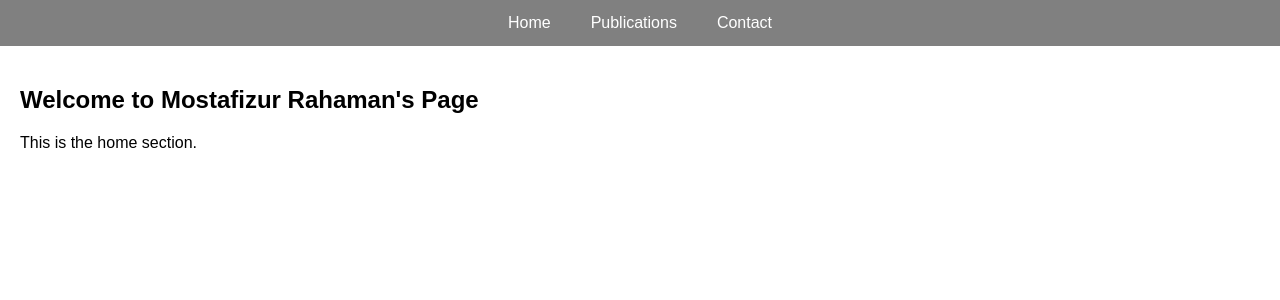
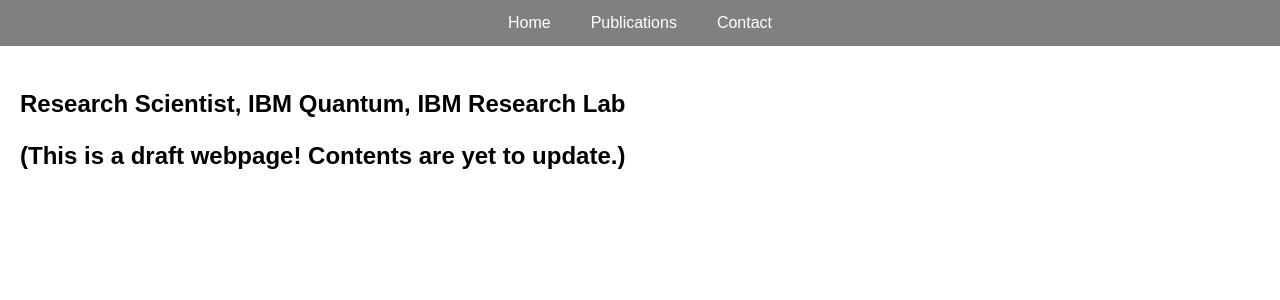
Before and after one commit to rahaman-quantum/rahaman.github.io, a Jekyll site: the page built from README.md, in a window 1280 px wide. Shown: the top 300 px of the page. Built offline with Jekyll 4.4.1, drawn with Linux system fonts in a browser that asks for light colours; our own code applies the rules of GitHub Pages for plain Markdown files; part of the change alters nothing that is shown.

Commit message:
Update default.html

```diff
--- a/_layouts/default.html
+++ b/_layouts/default.html
@@ -62,8 +62,9 @@
   <div class="content">
     <!-- Home Tab -->
     <div id="home" class="tab active">
-      <h2>Welcome to Mostafizur Rahaman's Page</h2>
-      <p>This is the home section.</p>
+      <h2 Mostafizur Rahaman </h2>
+      <p> Research Scientist, IBM Quantum, IBM Research Lab</p>
+      <p> (This is a draft webpage! Contents are yet to update.) </p>
     </div>
 
     <!-- Publications Tab -->
@@ -81,6 +82,13 @@
         </thead>
         <tbody>
           <tr>
+            <td>Techrxiv.</td>
+            <td>The Pursuit of Quantum Advantage with IBM Quantum Computers: A Perspective and Potential Research Problems</td>
+            <td>Nature Scientific Report</td>
+            <td>April 2024</td>
+            <td><a href="https://www.techrxiv.org/doi/full/10.36227/techrxiv.173014358.86926254" target="_blank">DOI</a></td>
+          </tr>
+          <tr>
             <td>Journal</td>
             <td>A Complexity Efficient Penta-Diagonal Quantum Smoothing Filter for ECG Signal Denoising</td>
             <td>Nature Scientific Report</td>
@@ -89,46 +97,87 @@
           </tr>
           <tr>
             <td>Journal</td>
-            <td>A Complexity-Efficient Quantum Architecture and Simulation for Eigen Spectrum Estimation</td>
+            <td>Efficient simulation of potential energy operators on quantum hardware: a study on sodium iodide (NaI)</td>
+            <td>Nature Scientific Report</td>
+            <td>May 2024</td>
+            <td><a href="https://www.nature.com/articles/s41598-024-60605-6" target="_blank">DOI</a></td>
+          </tr>
+           <tr>
+            <td>Journal</td>
+            <td>A Complexity-Efficient Quantum Architecture and Simulation for Eigen Spectrum Estimation of Vandermonde System in a Large Antenna Array</td>
             <td>IEEE Transactions on Circuits and Systems-I</td>
             <td>Feb. 2023</td>
-            <td><a href="https://doi.org/10.1109/TCSI.2023.3247886" target="_blank">DOI</a></td>
+            <td><a href="https://ieeexplore.ieee.org/document/10056422" target="_blank">DOI</a></td>
+          </tr>
+
+          <tr>
+            <td>Journal</td>
+            <td>A Proposed Quantum Framework for Low-Complexity Quantum Simulation and Spectrum Estimation of Hankel-Patterned Systems</td>
+            <td>IEEE Transactions on Quantum Engineering</td>
+            <td>Feb. 2023</td>
+            <td><a href="https://ieeexplore.ieee.org/document/10304328" target="_blank">DOI</a></td>
+          </tr>
+
+          <tr>
+            <td>Journal</td>
+            <td>Eigen-Spectrum Estimation and Source Detection in a Massive Sensor Array based on Quantum Assisted Hamiltonian Simulation Framework</td>
+            <td>IEEE Transactions on Communications</td>
+            <td>Feb. 2023</td>
+            <td><a href="https://ieeexplore.ieee.org/document/9756500/" target="_blank">DOI</a></td>
           </tr>
           <tr>
             <td>Journal</td>
-            <td>A Proposed Quantum Framework for Low-Complexity Quantum Simulation</td>
+            <td>A Low Complexity Quantum Simulation Framework for Toeplitz-Structured Matrix and its Application in Signal Processing</td>
             <td>IEEE Transactions on Quantum Engineering</td>
-            <td>Oct. 2023</td>
-            <td><a href="https://doi.org/10.1109/TQE.2023.3329213" target="_blank">DOI</a></td>
+            <td>Feb. 2023</td>
+            <td><a href="https://ieeexplore.ieee.org/document/10113746" target="_blank">DOI</a></td>
           </tr>
+
           <tr>
             <td>Journal</td>
-            <td>A Low Complexity Quantum Simulation Framework for Toeplitz-Structured Matrix</td>
-            <td>IEEE Transactions on Quantum Engineering</td>
-            <td>Apr. 2023</td>
-            <td><a href="https://doi.org/10.1109/TQE.2023.3271995" target="_blank">DOI</a></td>
+            <td>MIMO QRadRCom: A New Topology for Quantum Assisted Radar and Relay based MIMO System</td>
+            <td>IEEE Communications Letters </td>
+            <td>Feb. 2023</td>
+            <td><a href="https://ieeexplore.ieee.org/abstract/document/10703122" target="_blank">DOI</a></td>
           </tr>
-          <tr>
+
+
+            <tr>
             <td>Journal</td>
-            <td>Eigen-Spectrum Estimation and Source Detection in a Massive Sensor Array</td>
-            <td>IEEE Transactions on Communications</td>
-            <td>Apr. 2022</td>
-            <td><a href="https://doi.org/10.1109/TCOMM.2022.3167057" target="_blank">DOI</a></td>
+            <td>ML criterion based signal detection of a MIMO-OFDM system using quantum and semi-quantum assisted modified DHA/BBHT search algorithm (Co-authored) </td>
+            <td>IEEE Transactions on Vehicular Technology</td>
+            <td>Feb. 2023</td>
+            <td><a href="https://ieeexplore.ieee.org/abstract/document/9340593" target="_blank">DOI</a></td>
           </tr>
+
+
           <tr>
             <td>Conference</td>
-            <td>Quantum Assisted Framework for Joint Detection and Estimation in Radar Communications</td>
-            <td>IEEE VTC-Spring 2023</td>
-            <td>2023</td>
-            <td><a href="https://doi.org" target="_blank">Paper Link</a></td>
+            <td>A Proposed Quantum Classification Algorithm for Symbol Detection with Noisy Observation</td>
+            <td>IEEE VTC-Spring 2023 (Italy) </td>
+            <td>June. 2023</td>
+            <td><a href="https://ieeexplore.ieee.org/abstract/document/10200127" target="_blank">Paper Link</a></td>
           </tr>
-          <tr>
-            <td>Patent</td>
-            <td>A Quantum Circuit System For Realizing Vandermonde Matrix</td>
-            <td>Indian Patent</td>
-            <td>2023</td>
-            <td><a href="https://doi.org" target="_blank">Patent Link</a></td>
+           <tr>
+            <td>Conference</td>
+            <td>QRADCOM: Quantum Assisted Framework for Joint Detection and Estimation in Radar Communications</td>
+            <td>IEEE VTC-Spring 2023 (Italy) </td>
+            <td>June. 2023</td>
+            <td><a href="https://ieeexplore.ieee.org/abstract/document/10200135" target="_blank">Paper Link</a></td>
           </tr>
+          <td>Conference</td>
+            <td>A Classification Framework for Correlated Sample Space in Cognitive Radar</td>
+            <td>IEEE VTC-Spring 2019 (Malaysia) </td>
+            <td>Apr. 2019</td>
+            <td><a href="https://ieeexplore.ieee.org/abstract/document/8746500" target="_blank">Paper Link</a></td>
+          </tr>
+          <td>Conference</td>
+            <td>TLS-Regularization Framework for Target Tracking under Perturbations</td>
+            <td>IEEE WCNC 2020 (South Korea) </td>
+            <td>Apr. 2019</td>
+            <td><a href="https://ieeexplore.ieee.org/abstract/document/8746500" target="_blank">Paper Link</a></td>
+          </tr>
+
         </tbody>
       </table>
     </div>
```
